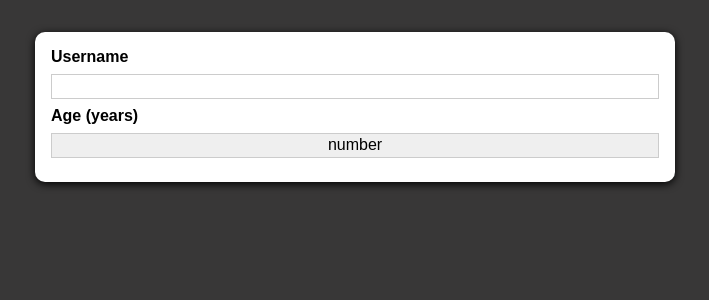
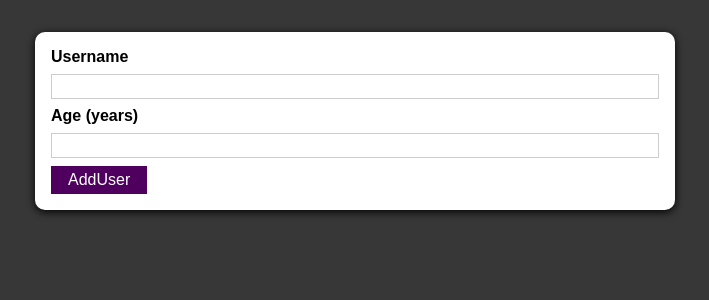
Before and after one commit to MSreeN/React-Practice-Project, a React (Create React App) app: page / in a window 1280 px wide. Shown: the top 300 px of the page, without its empty margins (285-994 px from the left). Built offline with nearby package versions, Linux system fonts and the light colour scheme.

Commit message:
added button functionality and form validation

```diff
--- /dev/null
+++ b/src/UI/Button.js
@@ -0,0 +1,15 @@
+import classes from "./Button.module.css";
+
+function Button(props) {
+  return (
+    <button
+      type={props.type || "button"}
+      className={classes.button}
+      onClick={props.onClick}
+    >
+      {props.children}
+    </button>
+  );
+}
+
+export default Button;
--- /dev/null
+++ b/src/UI/Button.module.css
@@ -0,0 +1,18 @@
+.button {
+  font: inherit;
+  border: 1px solid #4f005f;
+  background: #4f005f;
+  color: white;
+  padding: 0.25rem 1rem;
+  cursor: pointer;
+}
+
+.button:hover,
+.button:active {
+  background: #741188;
+  border-color: #741188;
+}
+
+.button:focus {
+  outline: none;
+}
--- a/src/Users/AddUser.js
+++ b/src/Users/AddUser.js
@@ -1,20 +1,48 @@
+import { useState } from "react";
+
 import Card from "../UI/Card";
-import classes from './AddUser.module.css'
+import classes from "./AddUser.module.css";
+import Button from "../UI/Button";
 
-function AddUser(){
-  function userSubmitHandler(e){
+function AddUser() {
+  const [enteredUsername, setEnteredUsername] = useState('');
+  const [enteredUserAge,setEnteredUserAge] = useState('');
+  const [isValid, setIsValid] = useState(true)
+
+  function addUserHandler(e) {
     e.preventDefault();
+    if(enteredUsername.trim().length === 0 || enteredUserAge.trim().length === 0){
+      setIsValid(false);
+     return;}
+    if(+enteredUserAge < 1) {
+      setIsValid(false);
+      return;
+    }
+    setEnteredUsername('');
+    setEnteredUserAge('');
+    console.log(enteredUserAge, enteredUsername);
   }
-  return(
-    <Card className = {classes.input}>
-    <form onSubmit={userSubmitHandler}>
-      <label htmlFor="username">Username</label>
-      <input type="text" name="" value=""/>
-      <label for="">Age (years) </label>
-    <input type="submit" name="" value="number"/>
-    </form>
+
+  function usernameChangeHandler(e){
+    setIsValid(true);
+    setEnteredUsername(e.target.value);
+  }
+  function userAgeChangeHandler(e){
+    setIsValid(true);
+    setEnteredUserAge(e.target.value);
+  }
+
+  return (
+    <Card className={classes.input}>
+      <form  onSubmit={addUserHandler}>
+        <label htmlFor="username">Username</label>
+        <input style={{borderColor : !isValid? "red":""}} type="text" name="" value={enteredUsername} onChange={usernameChangeHandler} />
+        <label for="">Age (years) </label>
+        <input style={{borderColor : !isValid? "red":""}} type="number" name="" value={enteredUserAge} onChange={userAgeChangeHandler}/>
+        <Button type = "submit">AddUser</Button>
+      </form>
     </Card>
-  )
+  );
 }
 
 export default AddUser;
```
